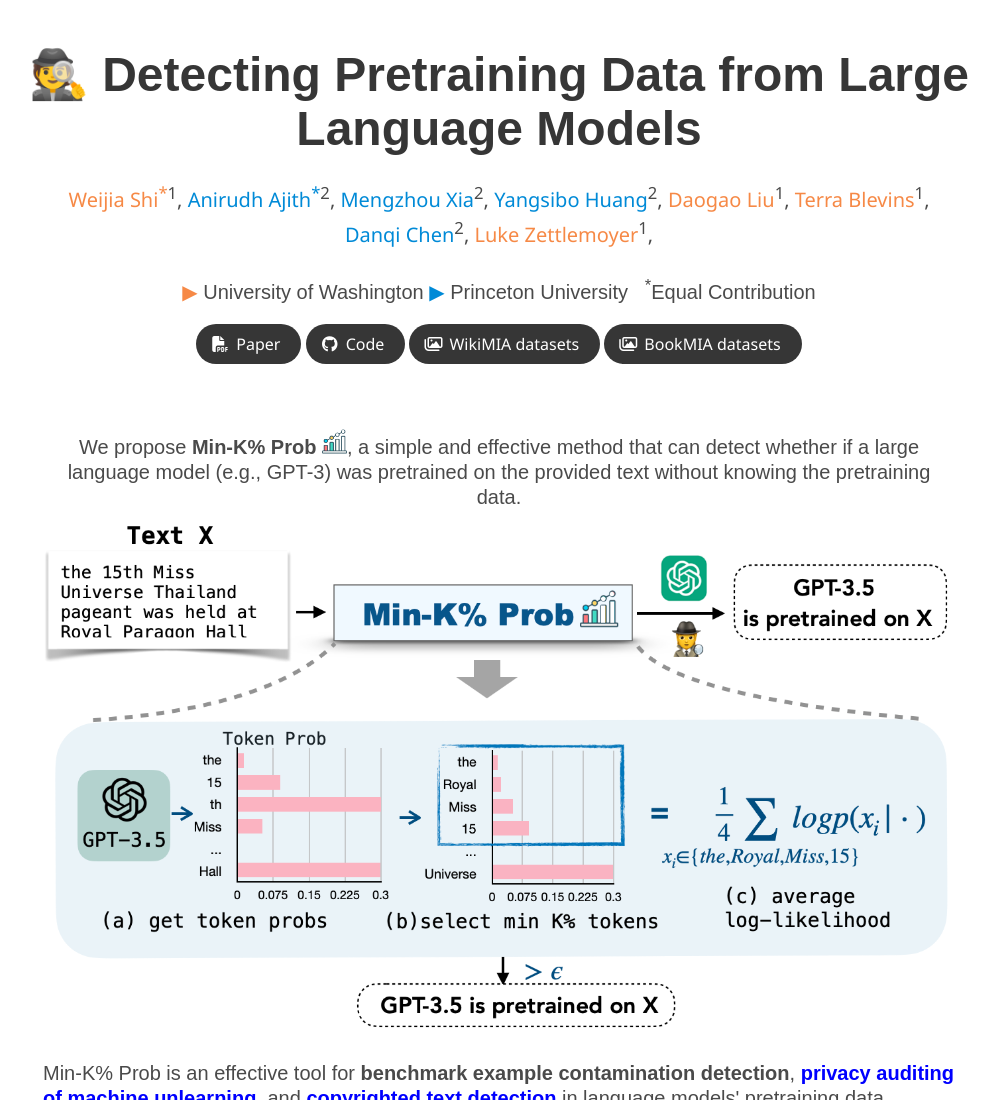
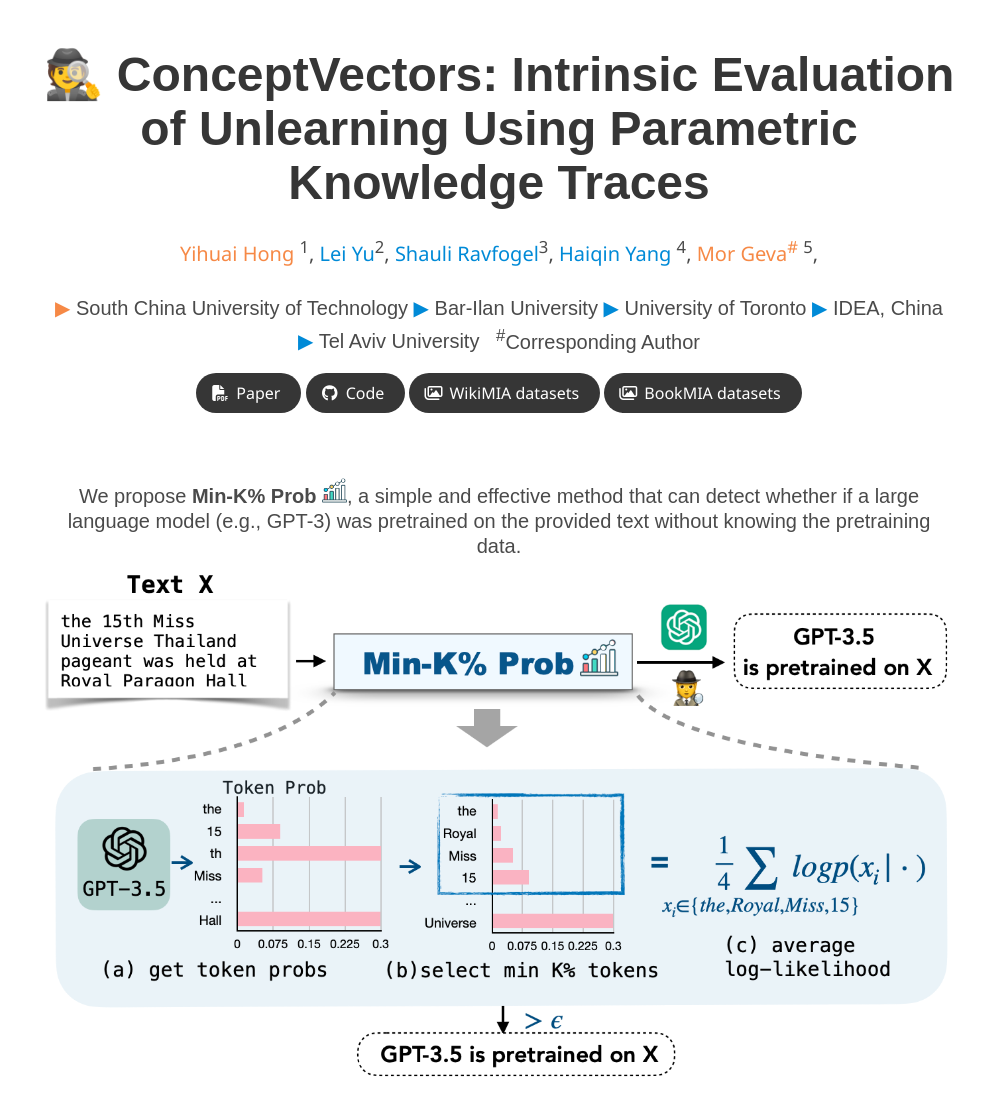
Before and after one commit to yihuaihong/ConceptVectors.github.io, a plain HTML site: page index.html in a window 1280 px wide. Shown: the top 1100 px of the page, without its empty margins (141-1140 px from the left). Drawn offline with nearby package versions, Linux system fonts and the light colour scheme; some icons are missing; a web font is replaced by a local one.

Commit message:
Update index.html

```diff
--- a/index.html
+++ b/index.html
@@ -96,48 +96,37 @@
           <div class="column has-text-centered">
             <h1 class="title is-1 publication-title">
               <span class="big-emoji">&#x1F575;&#xFE0F;</span>
-              Detecting Pretraining Data from Large Language Models
+              ConceptVectors: Intrinsic Evaluation of Unlearning Using Parametric Knowledge Traces
             </h1>
             <div class="is-size-5">
               <span class="author-block">
-                <a href="http://swj0419.github.io" style="color:#f68946;font-weight:normal;">Weijia
-                  Shi<sup>*</sup></a><sup>1</sup>,
+                <a href="http://yihuaihong.github.io" style="color:#f68946;font-weight:normal;">Yihuai Hong
+      </a><sup>1</sup>,
               </span>
               <span class="author-block">
-                <a href="https://anirudhajith.github.io/about/" style="color:#008AD7;font-weight:normal;">Anirudh Ajith<sup>*</sup></a><sup>2</sup>,
+                <a href="https://jadeleiyu.github.io/" style="color:#008AD7;font-weight:normal;">Lei Yu</a><sup>2</sup>,
               </span>
               <span class="author-block">
-                <a href="https://xiamengzhou.github.io/" style="color:#008AD7;font-weight:normal;">Mengzhou
-                  Xia</a><sup>2</sup>,
+                <a href="https://shauli-ravfogel.netlify.app/" style="color:#008AD7;font-weight:normal;">Shauli Ravfogel</a><sup>3</sup>,
               </span>
               <span class="author-block">
-                <a href="https://hazelsuko07.github.io/yangsibo/" style="color:#008AD7;font-weight:normal;">Yangsibo
-                  Huang</a><sup>2</sup>,
+                <a href="https://hqyang.github.io/" style="color:#008AD7;font-weight:normal;">Haiqin Yang
+                 </a><sup>4</sup>,
               </span>
               <span class="author-block">
-                <a href="https://daogaoliu.github.io/" style="color:#f68946;font-weight:normal;">Daogao
-                  Liu</a><sup>1</sup>,
-              </span>
-              <span class="author-block">
-                <a href="https://blvns.github.io/" style="color:#f68946;font-weight:normal;">Terra
-                  Blevins</a><sup>1</sup>,
-              </span>
-              <span class="author-block">
-                <a href="https://www.cs.princeton.edu/~danqic/" style="color:#008AD7;font-weight:normal;">Danqi
-                  Chen</a><sup>2</sup>,
-              </span>
-              <span class="author-block">
-                <a href="https://www.cs.washington.edu/people/faculty/lsz" style="color:#f68946;font-weight:normal;">Luke
-                  Zettlemoyer</a><sup>1</sup>,
+                <a href="https://mega002.github.io/" style="color:#f68946;font-weight:normal;">Mor Geva<sup>#</sup>
+                  </a><sup>5</sup>,
               </span>
             </div>
 
             <br>
             <div class="is-size-5 publication-authors">
-              <span class="author-block"><b style="color:#f68946; font-weight:normal">▶ </b>University of
-                Washington</span>
-              <span class="author-block"><b style="color:#008AD7; font-weight:normal">▶ </b>Princeton University</span>
-              <span class="author-block">&nbsp;&nbsp;<sup>*</sup>Equal Contribution</span>
+              <span class="author-block"><b style="color:#f68946; font-weight:normal">▶ </b>South China University of Technology</span>
+              <span class="author-block"><b style="color:#008AD7; font-weight:normal">▶ </b>Bar-Ilan University</span>
+              <span class="author-block"><b style="color:#008AD7; font-weight:normal">▶ </b>University of Toronto</span>
+              <span class="author-block"><b style="color:#008AD7; font-weight:normal">▶ </b>IDEA, China</span>
+              <span class="author-block"><b style="color:#008AD7; font-weight:normal">▶ </b>Tel Aviv University</span>
+              <span class="author-block">&nbsp;&nbsp;<sup>#</sup>Corresponding Author</span>
             </div>
 
 
@@ -155,7 +144,7 @@
 
               <!-- code Link. -->
               <span class="link-block">
-                <a href="https://github.com/swj0419/detect-pretrain-code" class="external-link button is-normal is-rounded is-dark">
+                <a href="https://github.com/yihuaihong/ConceptVectors" class="external-link button is-normal is-rounded is-dark">
                   <span class="icon">
                     <i class="fab fa-github"></i>
                   </span>
```
